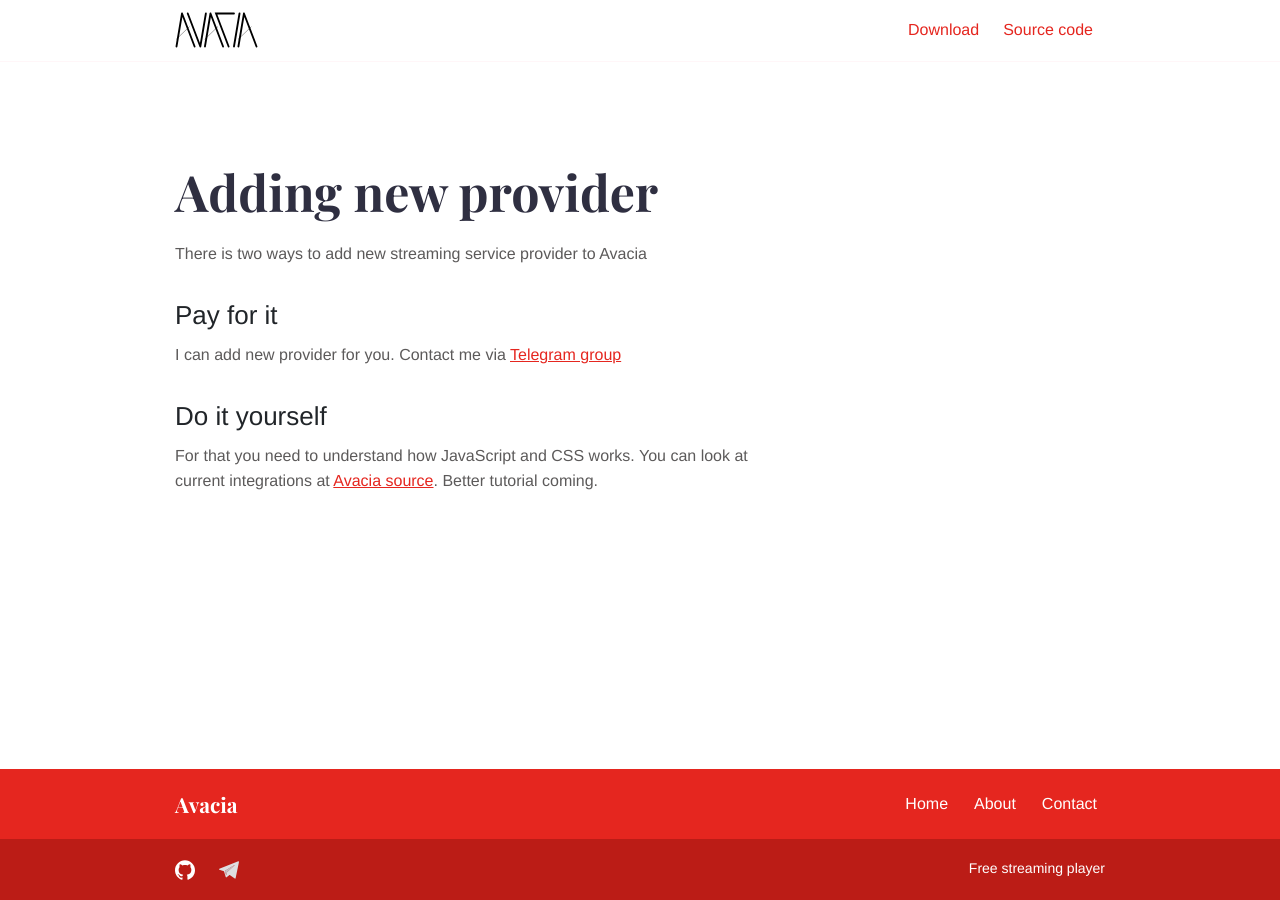
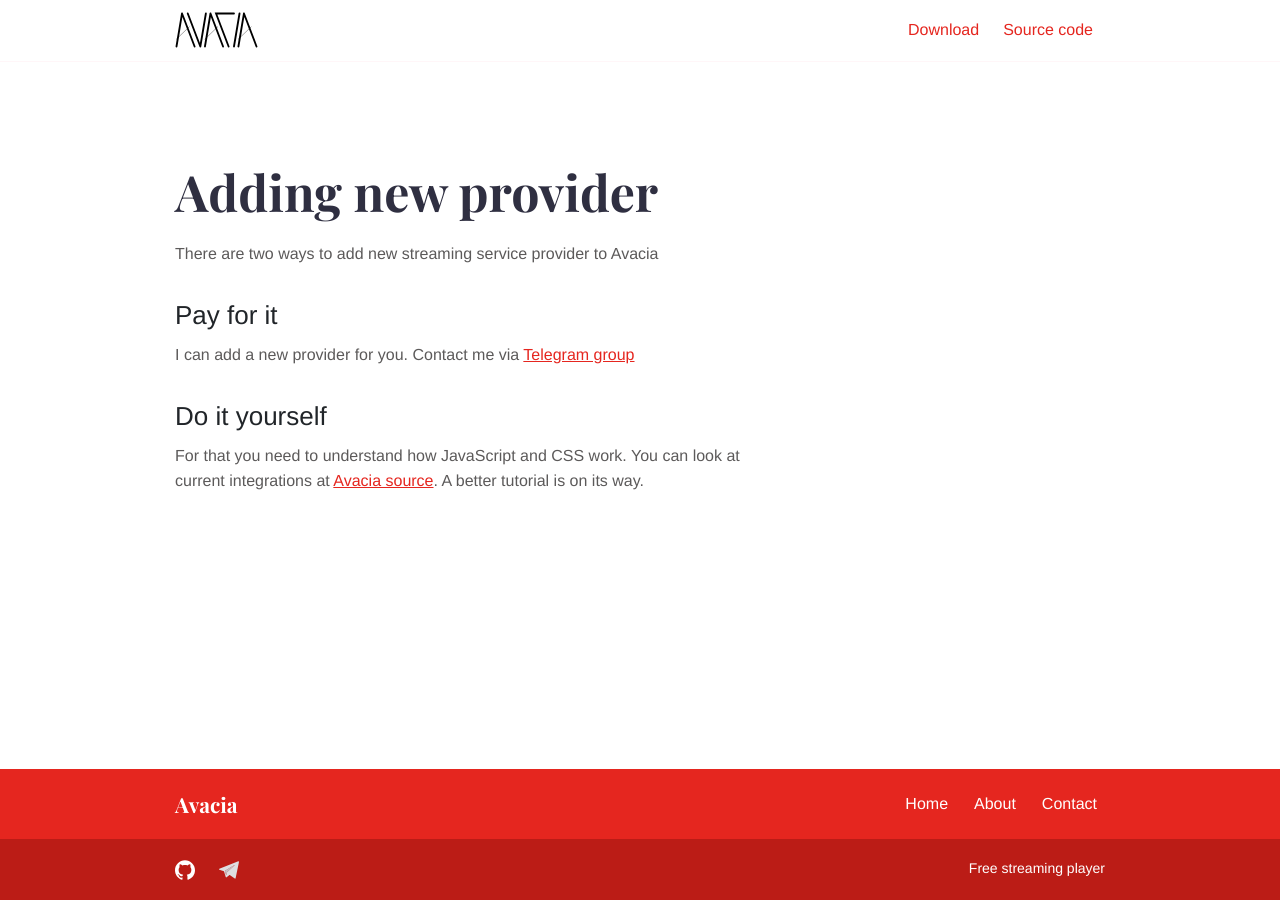
Before and after one commit to apla/avacia, a Jekyll site: the page built from _providers/add.md, in a window 1280 px wide. Built offline with Jekyll 4.4.1, drawn with Linux system fonts in a browser that asks for light colours.

Commit message:
Update add.md

```diff
--- a/_providers/add.md
+++ b/_providers/add.md
@@ -5,13 +5,13 @@
 permalink: /providers/add.html
 ---
 
-There is two ways to add new streaming service provider to Avacia
+There are two ways to add new streaming service provider to Avacia
 
 ## Pay for it
 
 
-I can add new provider for you. Contact me via [Telegram group](https://t.me/avacia_app)
+I can add a new provider for you. Contact me via [Telegram group](https://t.me/avacia_app)
 
 ## Do it yourself
 
-For that you need to understand how JavaScript and CSS works. You can look at current integrations at [Avacia source](https://github.com/apla/avacia/blob/master/app/configured-sites.js). Better tutorial coming.
+For that you need to understand how JavaScript and CSS work. You can look at current integrations at [Avacia source](https://github.com/apla/avacia/blob/master/app/configured-sites.js). A better tutorial is on its way.
```
